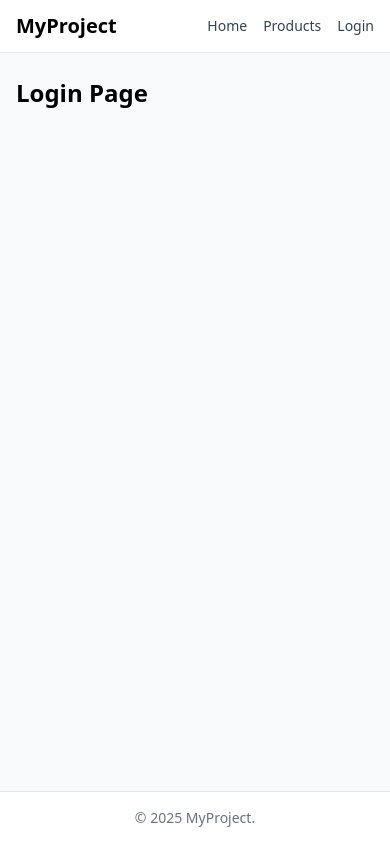
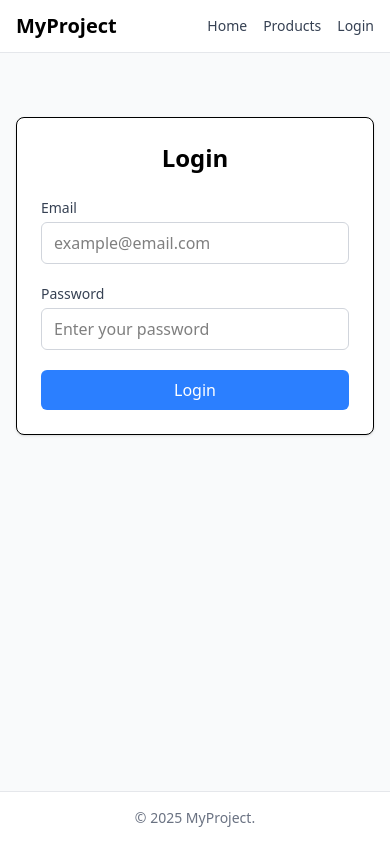
Before and after one commit to sehee-an/react-fo-template, a React (Vite) app: page /login in a window 390 px wide. Built offline with nearby package versions, Linux system fonts and the light colour scheme.

Commit message:
feat: add Login page with responsive form layout using reusable Input and Button components

```diff
--- a/src/pages/Login.tsx
+++ b/src/pages/Login.tsx
@@ -1,3 +1,41 @@
+import { useState } from "react";
+import Button from "~/components/ui/Button";
+import Input from "~/components/ui/Input";
+
 export default function Login() {
-  return <h2 className="text-2xl font-semibold">Login Page</h2>;
+  const [email, setEmail] = useState();
+  const [password, setPassword] = useState();
+
+  function handleSubmit(e: React.FormEvent){
+    e.preventDefault();
+    console.log("Login attempt", {email, password});
+  };
+
+  return (
+    <div className="max-w-md mx-auto mt-10 p-6 bg-white border rounded-lg shadow-sm">
+      <h2 className="text-2xl font-semibold mb-6 text-center">Login</h2>
+
+      <form onSubmit={handleSubmit} className="space-y-5">
+        <Input
+          label="Email"
+          type="email"
+          placeholder="example@email.com"
+          value={email}
+          onChange={(e) => setEmail(e.target.value)}
+        />
+
+        <Input
+          label="Password"
+          type="password"
+          placeholder="Enter your password"
+          value={password}
+          onChange={(e) => setPassword(e.target.value)}
+        />
+
+        <Button type="submit" fullWidth>
+          Login
+        </Button>
+      </form>
+    </div>
+  );
 }
```
